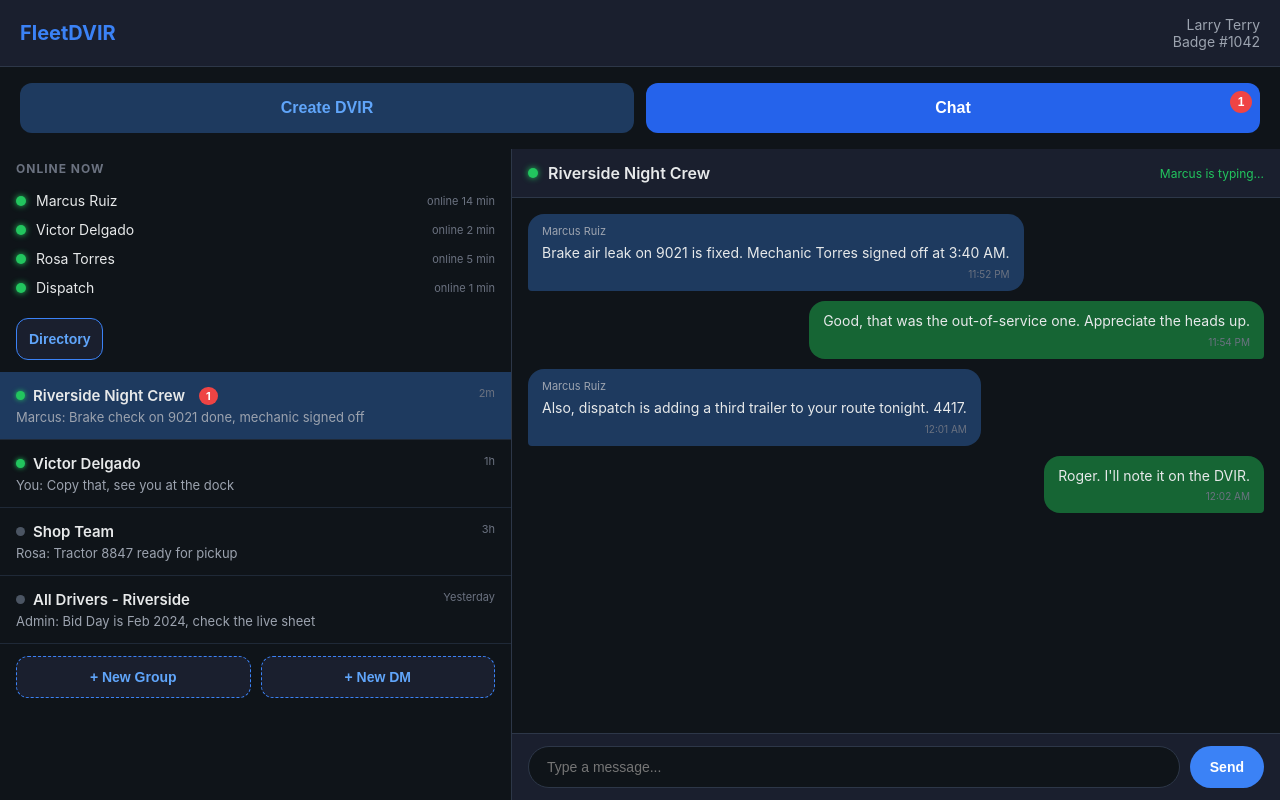
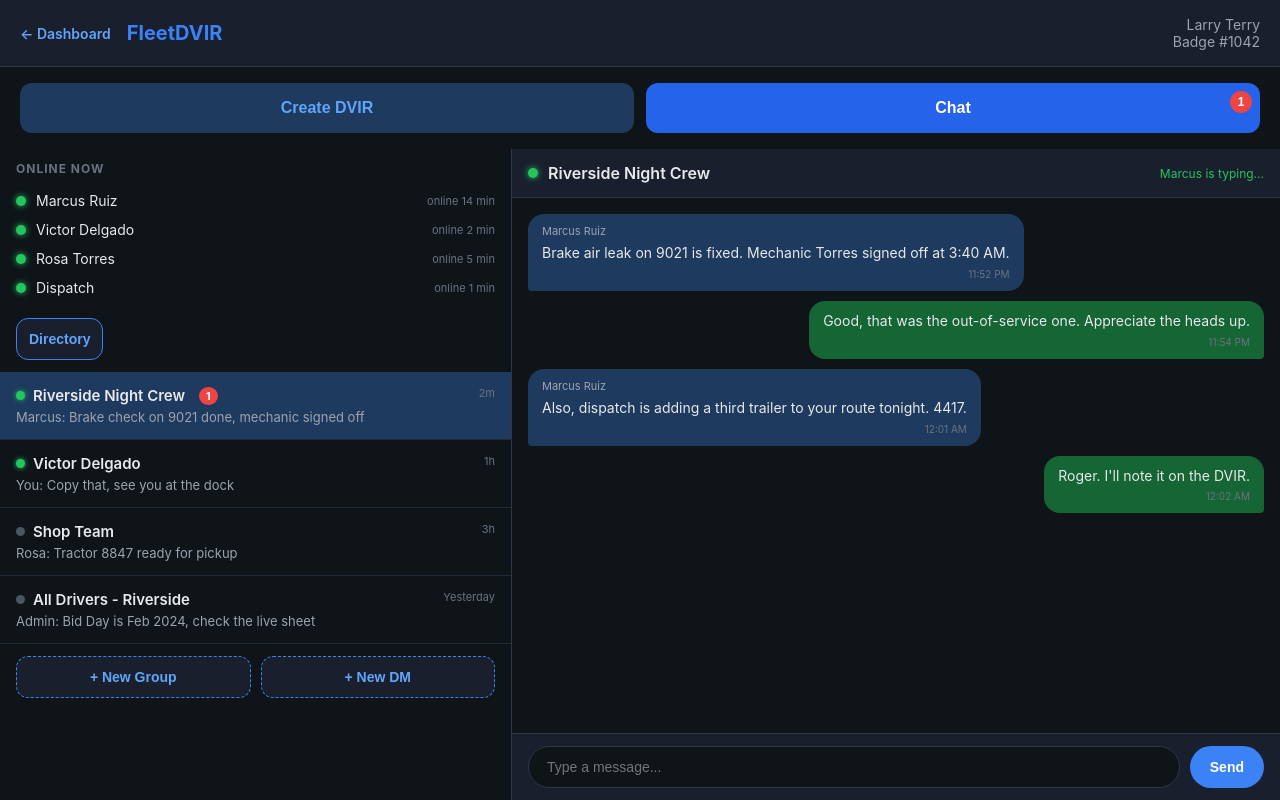
Before and after one commit to terryfamily716/FleetDVIR, a website: page chat.html in a window 1280 px wide. Drawn offline with Linux system fonts and the light colour scheme.

Commit message:
Add Dashboard link to top of chat.html header

```diff
--- a/chat.html
+++ b/chat.html
@@ -10,6 +10,8 @@
   .header { background: #1a1f2e; padding: 16px 20px; display: flex; align-items: center; justify-content: space-between; border-bottom: 1px solid #2d3748; }
   .header h1 { font-size: 20px; color: #3b82f6; }
   .header .driver-info { font-size: 14px; color: #9ca3af; text-align: right; }
+  .header .dash-link { color: #60a5fa; font-size: 14px; font-weight: 600; text-decoration: none; margin-right: 16px; }
+  .header .dash-link:hover { color: #93c5fd; }
   .top-buttons { display: flex; gap: 12px; padding: 16px 20px; }
   .btn { flex: 1; padding: 16px; border-radius: 12px; border: none; font-size: 16px; font-weight: 600; cursor: pointer; position: relative; }
   .btn-dvir { background: #1e3a5f; color: #60a5fa; }
@@ -59,7 +61,10 @@
 </head>
 <body>
   <div class="header">
-    <h1>FleetDVIR</h1>
+    <div style="display:flex;align-items:center">
+      <a class="dash-link" href="dashboard.html">&#8592; Dashboard</a>
+      <h1>FleetDVIR</h1>
+    </div>
     <div class="driver-info">Larry Terry<br>Badge #1042</div>
   </div>
   <div class="top-buttons">
```
